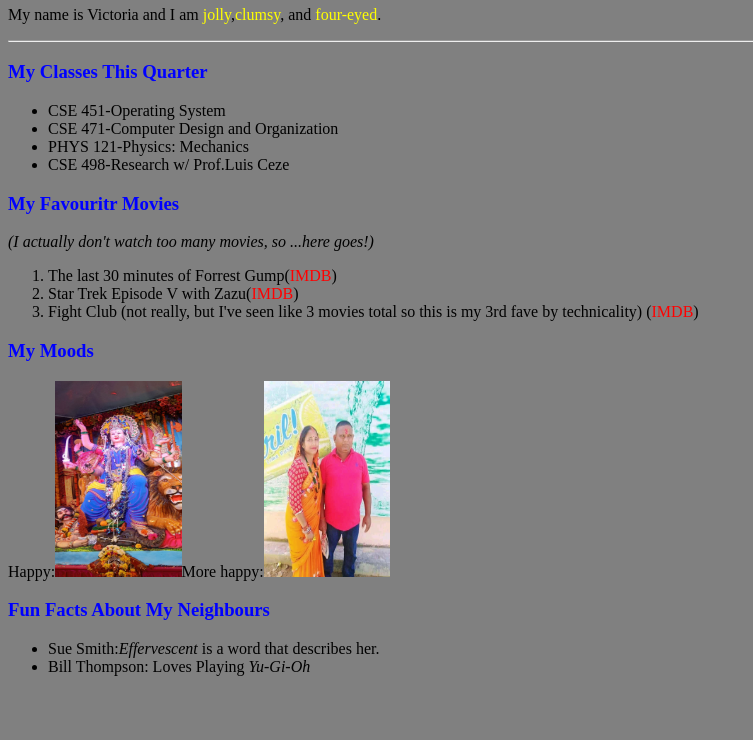
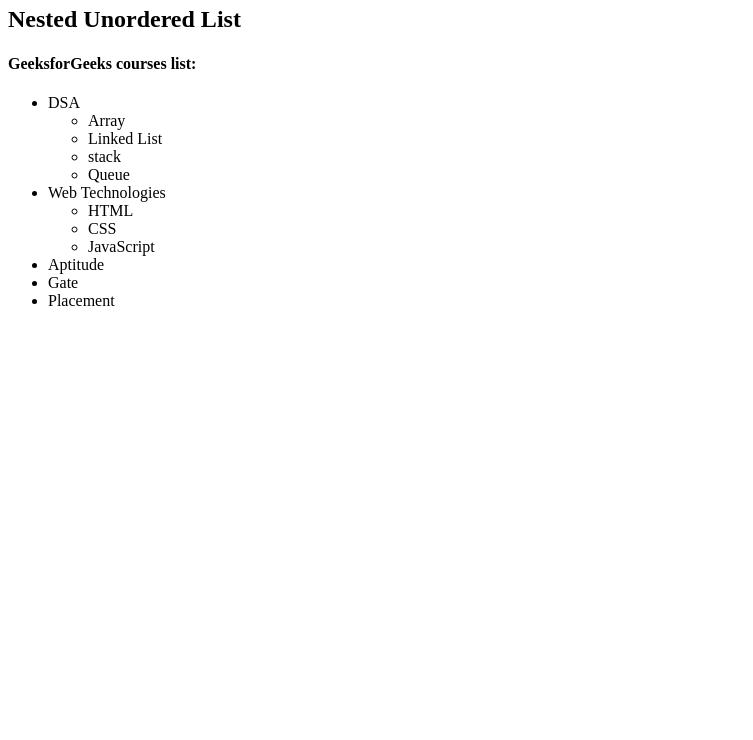
Before and after one commit to DikshyaBam2060/Completehtmlcourse, a plain HTML site: page index.html in a window 1280 px wide. Shown: the part 60-800 px from the top of the page, without its empty margins (0-753 px from the left). Drawn offline with Linux system fonts and the light colour scheme.

Commit message:
Add files via upload

```diff
--- a/index.html
+++ b/index.html
@@ -1,30 +1,46 @@
 <html>
     <head>
-        <title>about victoria kirst</title>
+        <h1 style ="color: green;">GeeksforGeeks</h1>
+
+
+
+
     </head>
-    <body style="background-color: gray;"></body>
-    <h1 style="color:blue;">About Victoria Kirst</h1>
-    <p>My name is Victoria and I am <span style="color: yellow;">jolly</span>,<span style="color:yellow;">clumsy</span>, and <span style="color: yellow;">four-eyed</span>.</p><hr>
-    <h3 style="color: blue;">My Classes This Quarter</h3>
-    <p><ul>
-    <li>CSE 451-Operating System</li>
-    <li>CSE 471-Computer Design and Organization</li>
-    <li>PHYS 121-Physics: Mechanics</li>
-    <li>CSE 498-Research w/ Prof.Luis Ceze</li>
-</ul>
-<h3 style="color: blue;">My Favouritr Movies</h3>
-<i>(I actually don't watch too many movies, so ...here goes!) </i>
-<ol>
-    <li>The last 30 minutes of Forrest Gump(<span style="color: red;">IMDB</span>)</li>
-    <li>Star Trek Episode V with Zazu(<span style="color: red;">IMDB</span>)</li>
-    <li>Fight Club (not really, but I've seen like 3 movies total so this is my 3rd fave by technicality) (<span style="color: red;">IMDB</span>)</li>
-</ol>
- </p>
- <h3 style="color: blue;"> My Moods</h3>
-<p id="anchor">Happy:<img src="Goddess.jpeg" height="25%" width="10%">More happy:<img src="mamubaba.jpeg" height="25%" width="10%"</p>
-<h3 style="color: blue;">Fun Facts About My Neighbours</h3>
-<ul>
-    <li>Sue Smith:<i>Effervescent</i> is a word that describes her.</li>
-    <li>Bill Thompson: Loves Playing <i>Yu-Gi-Oh</i></li>
-</ul>
+
+
+    <body>
+       <h2 >Nested Unordered List</h2>
+        <h4>GeeksforGeeks courses list:</h4>
+
+
+      <ul>
+        <li>DSA</li>
+
+     <ul>
+
+        <li>Array</li>
+        <li>Linked List</li>
+        <li>stack</li>
+        <li>Queue</li>
+    </ul>
+
+
+            <li>Web Technologies</li>
+
+        <ul>
+              <li>HTML</li>
+              <li>CSS</li>
+              <li>JavaScript</li>
+            </ul>
+
+
+            <li>Aptitude</li>
+           <li>Gate</li>
+        <li>Placement</li>
+
+
+
+
+
+    </body>
 </html>
```
